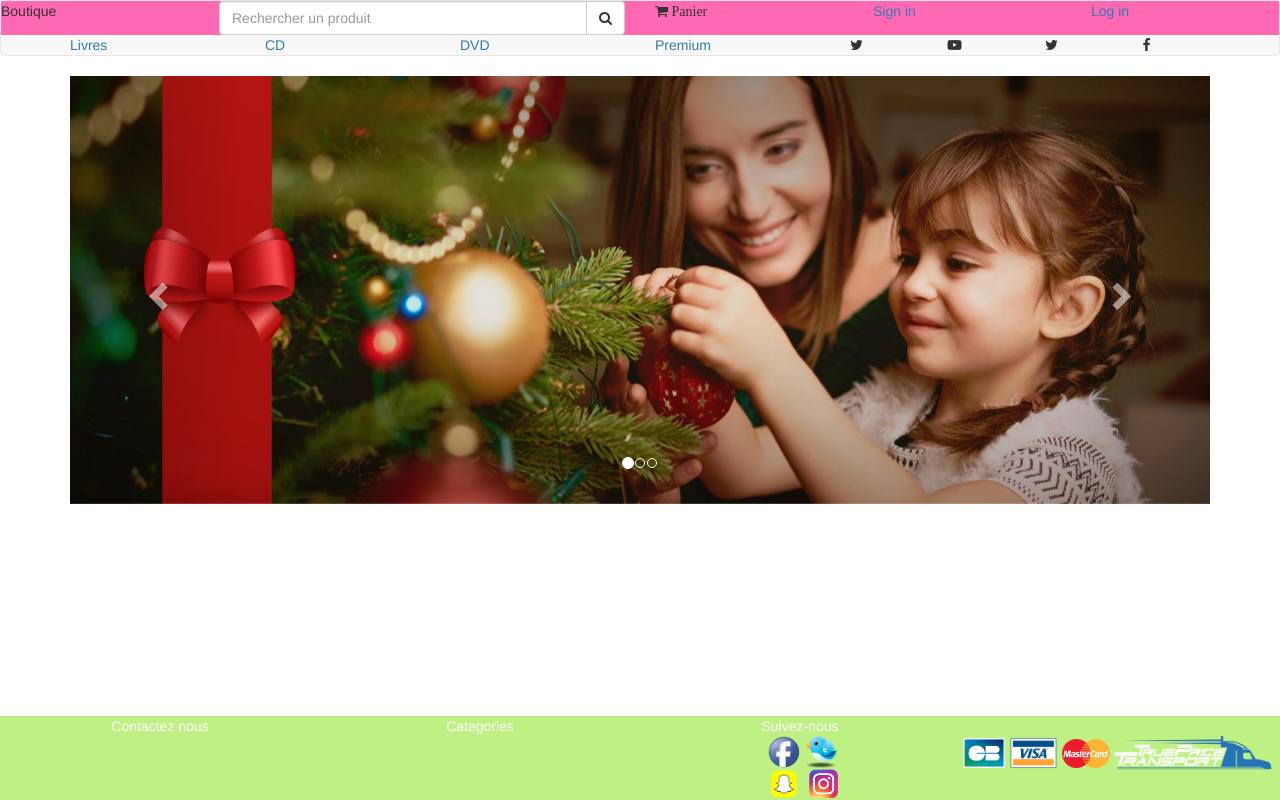
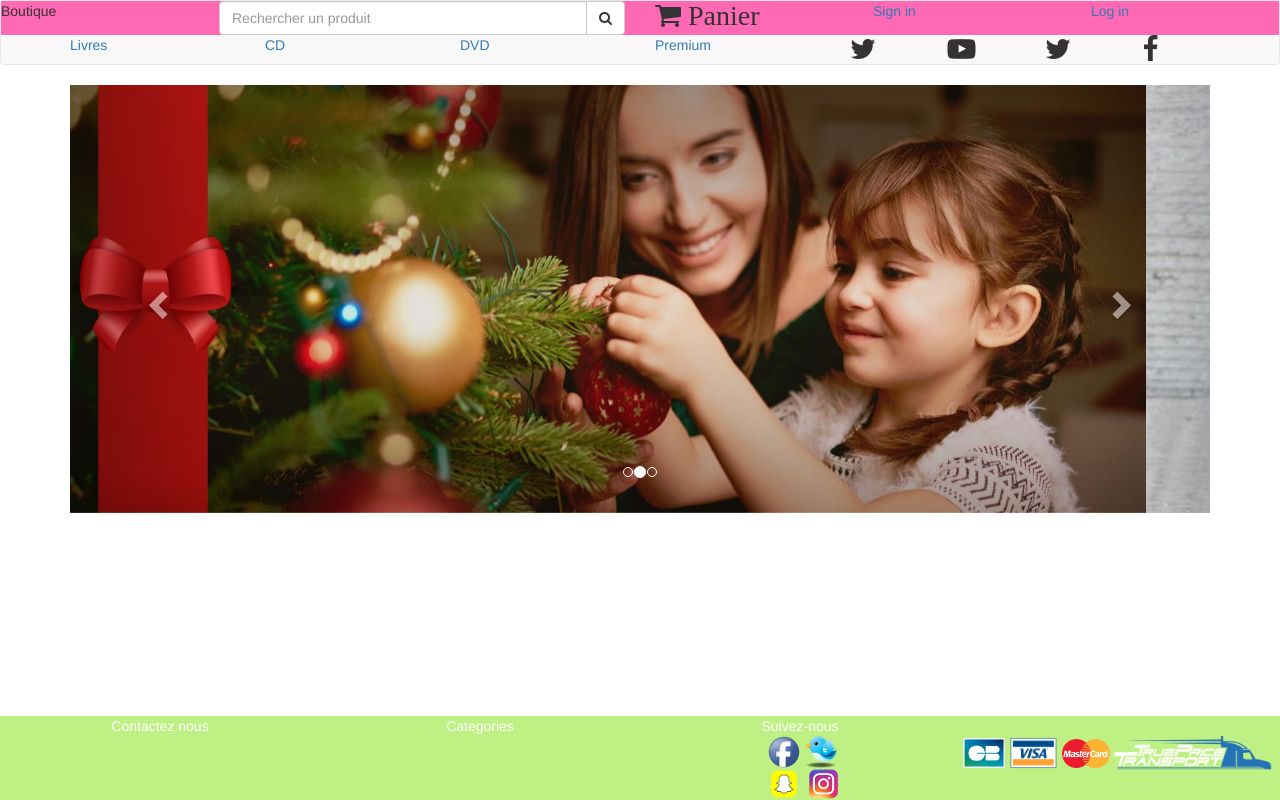
Before and after one commit to jimetevenard/Logos-Boutique-Front, an Angular app: page / in a window 1280 px wide. Built offline with nearby package versions, Linux system fonts and the light colour scheme; what angular-font-awesome would draw is missing.

Commit message:
Debut panier fonctionnel

```diff
--- a/package.json
+++ b/package.json
@@ -26,6 +26,7 @@
     "bootstrap": "^3.3.7",
     "core-js": "^2.4.1",
     "font-awesome": "^4.7.0",
+    "jquery": "^3.2.1",
     "rxjs": "^5.5.2",
     "zone.js": "^0.8.14"
   },
--- a/src/app/app.component.html
+++ b/src/app/app.component.html
@@ -1,5 +1,5 @@
 <!--The content below is only a placeholder and can be replaced.-->
-<app-header></app-header>
+<app-header [panierProduits]="panierProduits"></app-header>
 <app-carousel></app-carousel>
 
 
--- a/src/app/app.component.ts
+++ b/src/app/app.component.ts
@@ -1,4 +1,7 @@
 import { Component } from '@angular/core';
+import { Produit } from './models/Produit.model';
+import { Langue } from './models/Langue.model';
+import { ImagesProduit } from './models/ImagesProduit.model';
 
 @Component({
   selector: 'app-root',
@@ -6,5 +9,22 @@ import { Component } from '@angular/core';
   styleUrls: ['./app.component.css']
 })
 export class AppComponent {
-  title = 'ttt';
+
+  panierProduits: Produit[];
+  constructor() {
+
+    this.panierProduits = [
+      new Produit(
+        1,
+        'livre1',
+        'description',
+        19.99,
+        15,
+        // tslint:disable-next-line:whitespace
+       null,
+       null,
+        15.99
+      )
+    ];
+  }
 }
--- a/src/app/app.module.ts
+++ b/src/app/app.module.ts
@@ -7,13 +7,15 @@ import { AngularFontAwesomeModule } from 'angular-font-awesome';
 import { HeaderComponent } from './header/header.component';
 import { CarouselComponent } from './carousel/carousel.component';
 import { FooterComponent } from './footer/footer.component';
+import { PanierComponent } from './panier/panier.component';
 
 @NgModule({
   declarations: [
     AppComponent,
     HeaderComponent,
     CarouselComponent,
-    FooterComponent
+    FooterComponent,
+    PanierComponent
   ],
   imports: [
     BrowserModule,
--- a/src/app/header/header.component.html
+++ b/src/app/header/header.component.html
@@ -2,7 +2,7 @@
   <div class="container" class="nav1">
     <div class="row">
       <div class="col-sm-2">
-      Boutique
+        Boutique
       </div>
       <div class="col-sm-4">
         <div class="input-group">
@@ -14,8 +14,9 @@
           </div>
         </div>
       </div>
-      <div class="col-sm-2">
-        <i class="fa fa-shopping-cart" aria-hidden="true"> Panier</i>
+      <div class="col-sm-2" data-toggle="modal" data-target="#myModal">
+        <i class="fa fa-shopping-cart fa-2x" aria-hidden="true"> Panier</i>
+        <panier [panierProduits]="panierProduits"></panier>
       </div>
       <div class="col-sm-2">
         <a href="#">Sign in</a>
@@ -44,18 +45,17 @@
         <a href="#">Premium</a>
       </div>
       <div class="col-sm-1">
-        <i class="fa fa-twitter" aria-hidden="true"></i>
+        <i class="fa fa-twitter fa-2x" aria-hidden="true"></i>
       </div>
       <div class="col-sm-1">
-        <i class="fa fa-youtube-play" aria-hidden="true"></i>
+        <i class="fa fa-youtube-play fa-2x" aria-hidden="true"></i>
       </div>
       <div class="col-sm-1">
-        <i class="fa fa-twitter" aria-hidden="true"></i>
+        <i class="fa fa-twitter fa-2x" aria-hidden="true"></i>
       </div>
       <div class="col-sm-1">
-        <i class="fa fa-facebook" aria-hidden="true"></i>
+        <i class="fa fa-facebook fa-2x" aria-hidden="true"></i>
       </div>
     </div>
-
   </div>
 </header>
--- a/src/app/header/header.component.ts
+++ b/src/app/header/header.component.ts
@@ -1,4 +1,4 @@
-import { Component, OnInit } from '@angular/core';
+import { Component, OnInit, Input } from '@angular/core';
 
 @Component({
   selector: 'app-header',
@@ -7,6 +7,10 @@ import { Component, OnInit } from '@angular/core';
 })
 export class HeaderComponent implements OnInit {
 
+
+  @Input()
+  panierProduits;
+
   constructor() { }
 
   ngOnInit() {
--- /dev/null
+++ b/src/app/panier/panier.component.html
@@ -0,0 +1,22 @@
+<!-- Modal -->
+<div class="modal fade" id="myModal" role="dialog">
+  <div class="modal-dialog">
+
+    <!-- Modal content-->
+    <div class="modal-content">
+      <div class="modal-header">
+        <button type="button" class="close" data-dismiss="modal">&times;</button>
+        <h4 class="modal-title">Panier</h4>
+      </div>
+      <div>
+        <ul>
+          <li *ngFor="let item of panierProduits">
+            {{item.nom}}
+          </li>
+        </ul>
+        <p>Panier piano</p>
+      </div>
+    </div>
+
+  </div>
+</div>
--- /dev/null
+++ b/src/app/panier/panier.component.ts
@@ -0,0 +1,17 @@
+import { Component, OnInit,Input } from '@angular/core';
+
+@Component({
+  selector: 'panier',
+  templateUrl: './panier.component.html',
+  styleUrls: ['./panier.component.css']
+})
+export class PanierComponent implements OnInit {
+
+@Input()
+panierProduits;
+  constructor() { }
+
+  ngOnInit() {
+  }
+
+}
```
Also changed, not shown: .angular-cli.json, src/app/panier/panier.component.css (added), 1 other file (tests, documents, lock files or other folders).
